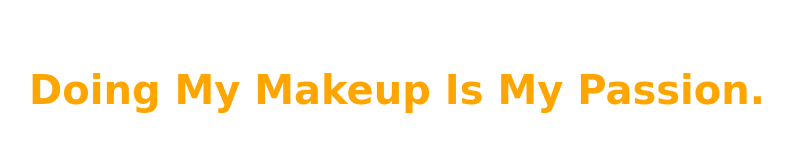
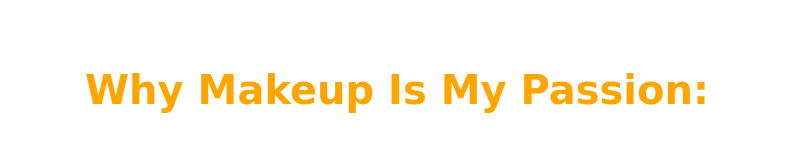
Before and after one commit to sophie-kim/Portfolio, a plain HTML site: page projects.html in a window 1280 px wide. Shown: the part 11713-11876 px from the top of the page, without its empty margins (243-1035 px from the left). Drawn offline with Linux system fonts and the light colour scheme; a web font is replaced by a local one.

Commit message:
title copy

```diff
--- a/projects.html
+++ b/projects.html
@@ -203,7 +203,7 @@
                     <p>
                         <center>
                             <h1>
-                                <b>Doing My Makeup Is My Passion.</b>
+                                <b>Why Makeup Is My Passion:</b>
                             </h1>
                                 <br>
                                 <br>
```
